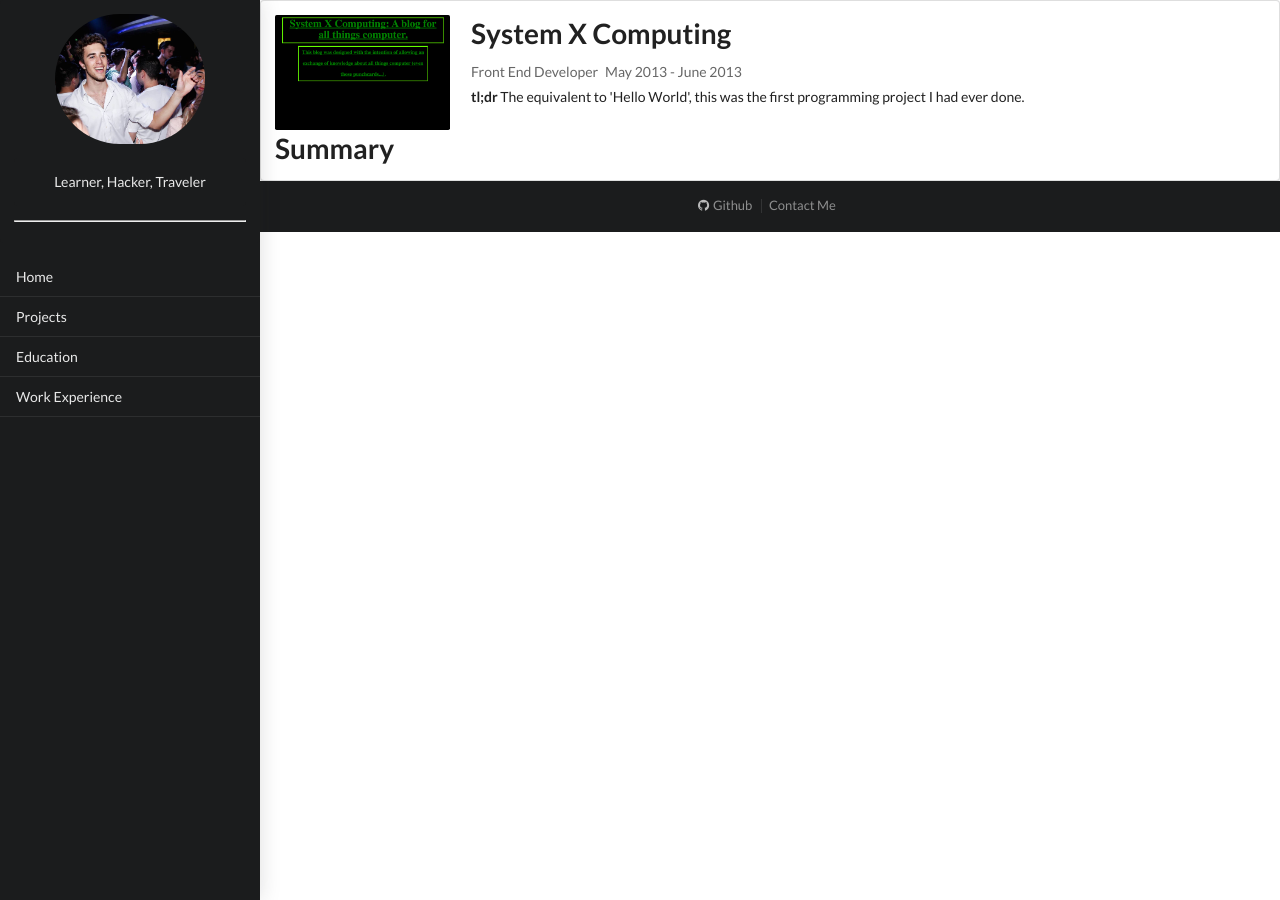
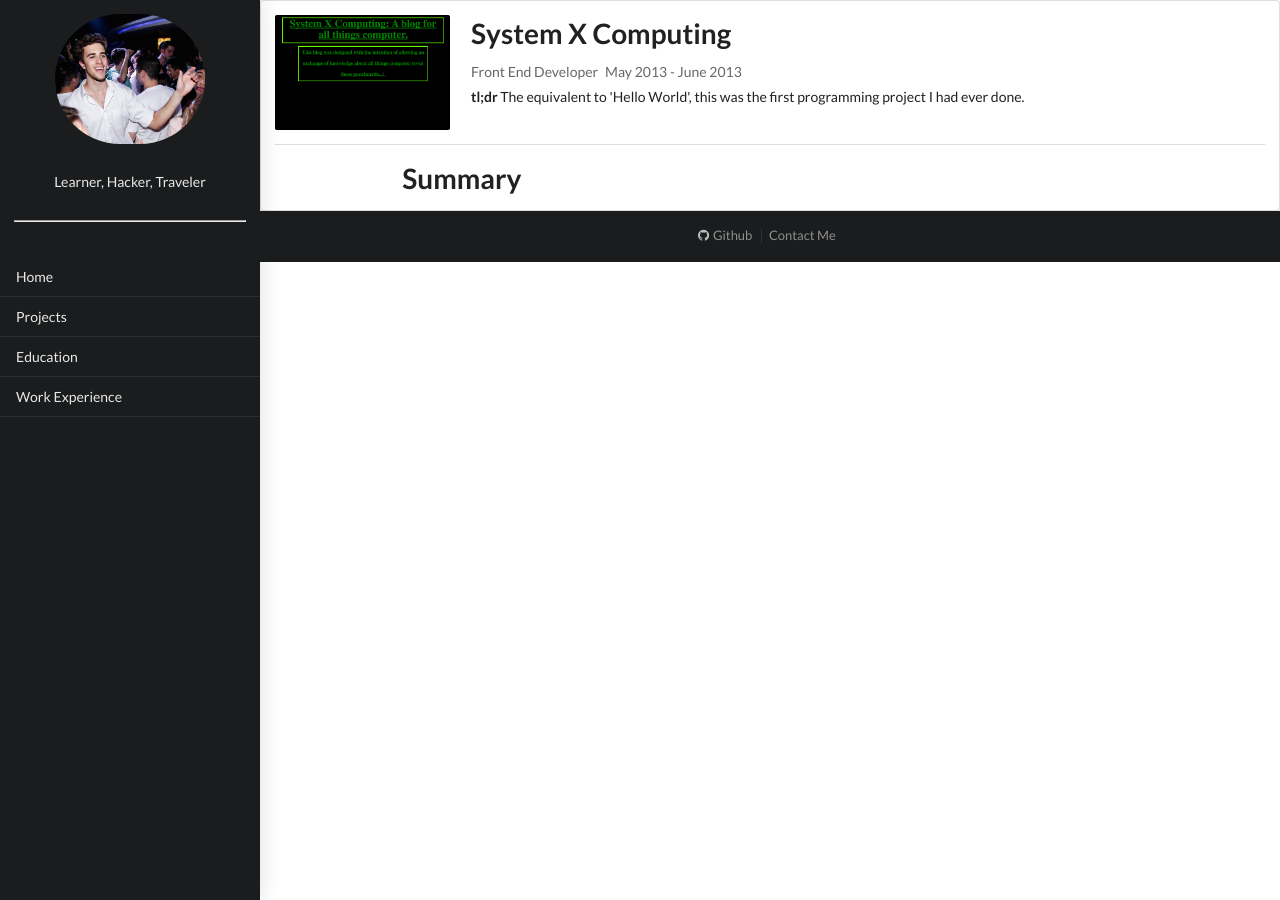
Before and after one commit to Rolstenhouse/personal_site, a Jekyll site: the page built from _projects/systemX.md, in a window 1280 px wide. Built offline with Jekyll 4.4.1, drawn with Linux system fonts in a browser that asks for light colours; nearby versions of some CDN libraries.

Commit message:
Testing new server

```diff
--- a/_layouts/projectPost.html
+++ b/_layouts/projectPost.html
@@ -24,10 +24,16 @@ layout: default
 					</div>
 				</div>
 			</header>
-
+			<div class="ui divider"></div>
+			<div class="container">
+				<div class="ui grid">
+					<div class="twelve wide centered column">
 			<div class="post-content" itemprop="articleBody">
 				{{ content }}
 			</div>
 		</div>
 	</div>
+		</div>
+		</div>
+	</div>
 </article>
--- a/assets/custom.css
+++ b/assets/custom.css
@@ -33,3 +33,7 @@
 #maininfo{
   font-size: 16px;
 }
+
+.p{
+  font-size: 20px;
+}
```
Also changed, not shown: 18 other files.
